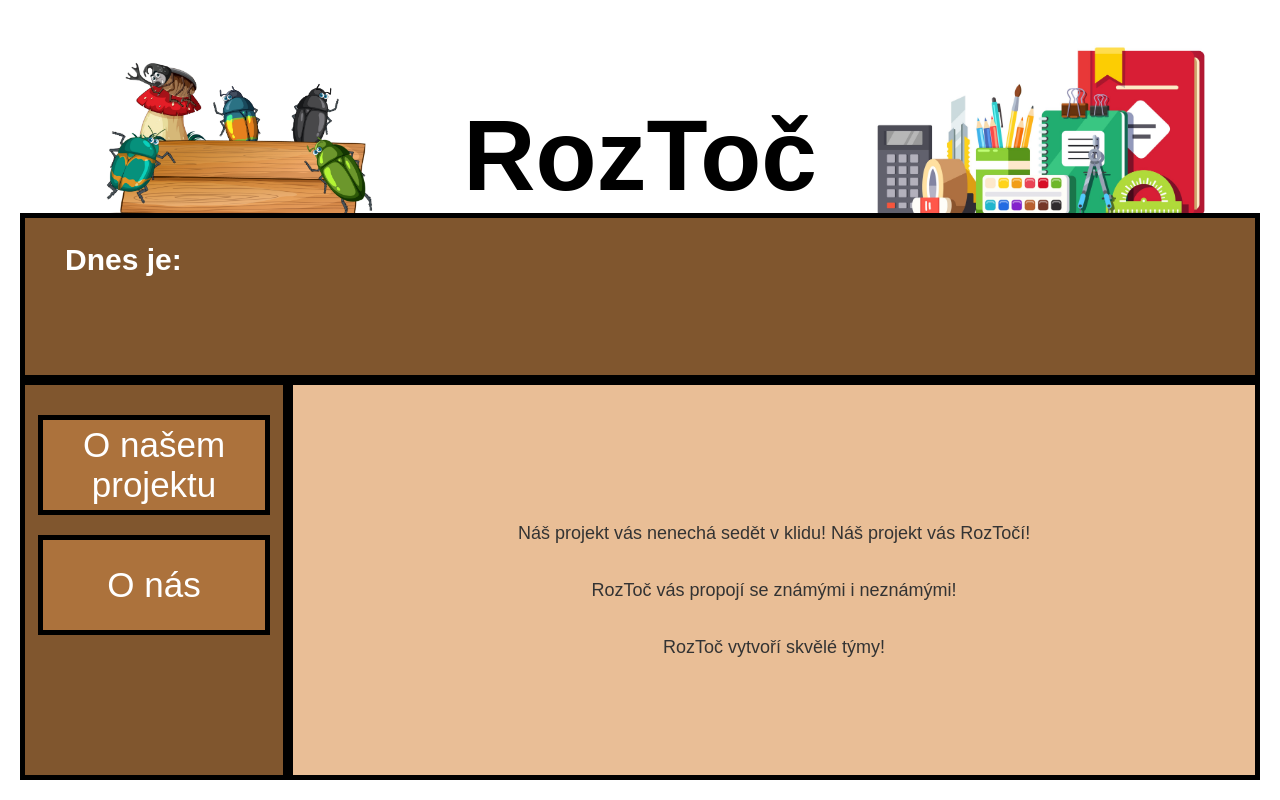
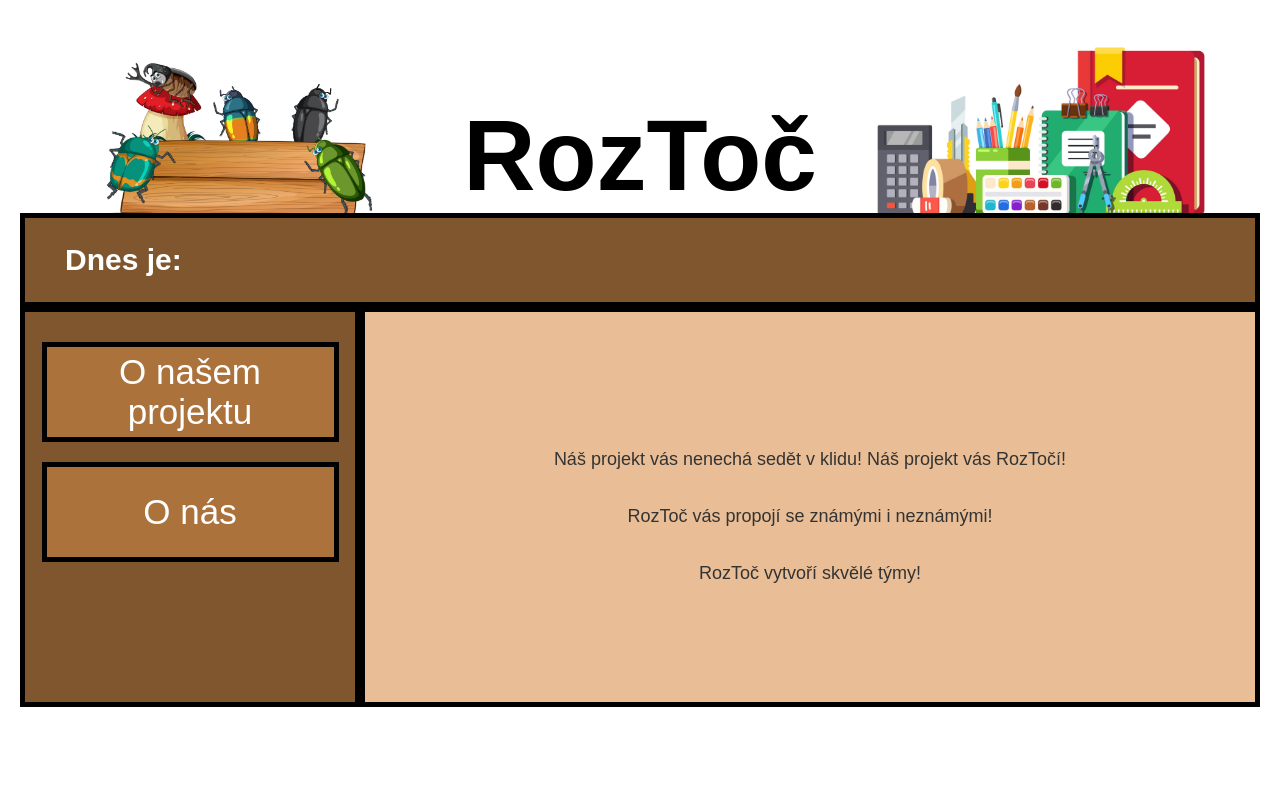
Before and after one commit to MichaelaHeidlerova/RozToc, a React (Vite) app in the folder my-app/: page / in a window 1280 px wide. Built offline with nearby package versions, Linux system fonts and the light colour scheme; a web font is replaced by a local one.

Commit message:
oprava zakladniho css a html

```diff
--- a/my-app/src/global.css
+++ b/my-app/src/global.css
@@ -8,6 +8,18 @@ html {
   font-family: sans-serif;
 }
 
+.layout-wrapper {
+  display: flex;
+  flex-direction: column;
+  align-items: stretch;
+  max-width: 1280px;
+  width: 100%;
+  min-width: fit-content;
+  margin: 0 auto;
+  /* Centrování horizontálně */
+  gap: 0;
+}
+
 .main-container {
   display: flex;
   flex-direction: row;
@@ -15,9 +27,9 @@ html {
   align-items: stretch;
   /* stejna vyska deti */
   width: 100%;
-  max-width: 1280px;
   height: 100%;
-  margin: 0 auto;
+  margin: 0;
+  box-sizing: border-box;
 }
 
 body {
@@ -48,24 +60,18 @@ body {
   /* Vycentrování obsahu uvnitř kontejneru */
 }
 
-.board,
-.teachersDesk {
-  flex: 1 1 100%;
-}
-
 .teachersDesk {
   display: flex;
   /* Použijeme flexbox pro uspořádání vnitřních divů */
   flex-direction: row;
   /* Vždy vedle sebe */
-  max-width: 1280px;
-  width: 100%;
-  margin: auto;
-  justify-content: left;
+  justify-content: flex-start;
   /* Vycentrování obsahu uvnitř kontejneru vlevo*/
   padding-left: 10px;
   border: 5px solid black;
   background-color: #80562E;
+  box-sizing: border-box;
+  width: 100%;
 }
 
 .navigation {
@@ -182,6 +188,7 @@ h2 {
 }
 
 @media (max-width: 768px) {
+
   .mites,
   .schoolThings {
     display: none;
@@ -189,7 +196,7 @@ h2 {
 
   .title {
     display: block;
-    width: 100;
+    width: 100%;
     text-align: center;
   }
 }
--- a/my-app/src/index.html
+++ b/my-app/src/index.html
@@ -25,6 +25,7 @@
       </div>
     </div>
 
+    <div class="layout-wrapper">
     <div class="teachersDesk">
       <div class="date-display">
         <h2>Dnes je:</h2>
@@ -49,4 +50,6 @@
         <p>RozToč vytvoří skvělé týmy!</p>
       </div>
     </div>
+    </div>
+  </body>
 </html>
```
